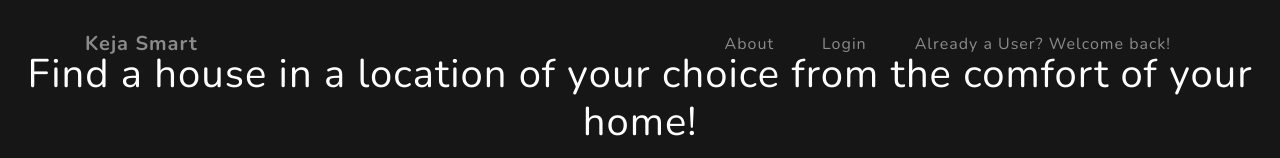
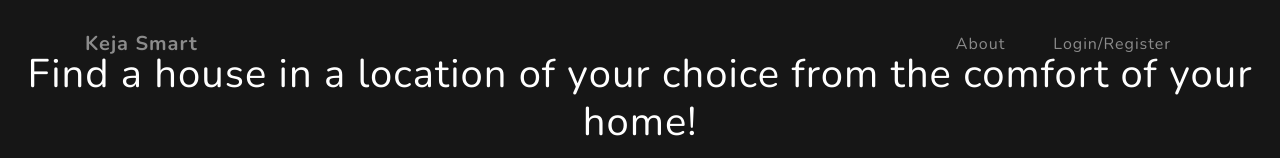
Before and after one commit to brayokenya/Keja-Smart, a plain HTML site: page loginredirect.html in a window 1280 px wide. Shown: the top 158 px of the page. Drawn offline with nearby package versions, Linux system fonts and the light colour scheme.

Commit message:
Fixed page routing

```diff
--- a/loginredirect.html
+++ b/loginredirect.html
@@ -41,11 +41,9 @@
                         <a class="nav-link js-scroll-trigger" href="about.html">About</a>
                     </li>
                     <li class="nav-item">
-                        <a class="nav-link js-scroll-trigger" href="login.html">Login</a>
+                        <a class="nav-link js-scroll-trigger" href="login.html">Login/Register</a>
                     </li>
-                    <li class="nav-item">
-                        <a class="nav-link js-scroll-trigger" href="SignIn">Already a User? Welcome back!</a>
-                    </li>
+
                 </ul>
             </div>
         </div>
```
